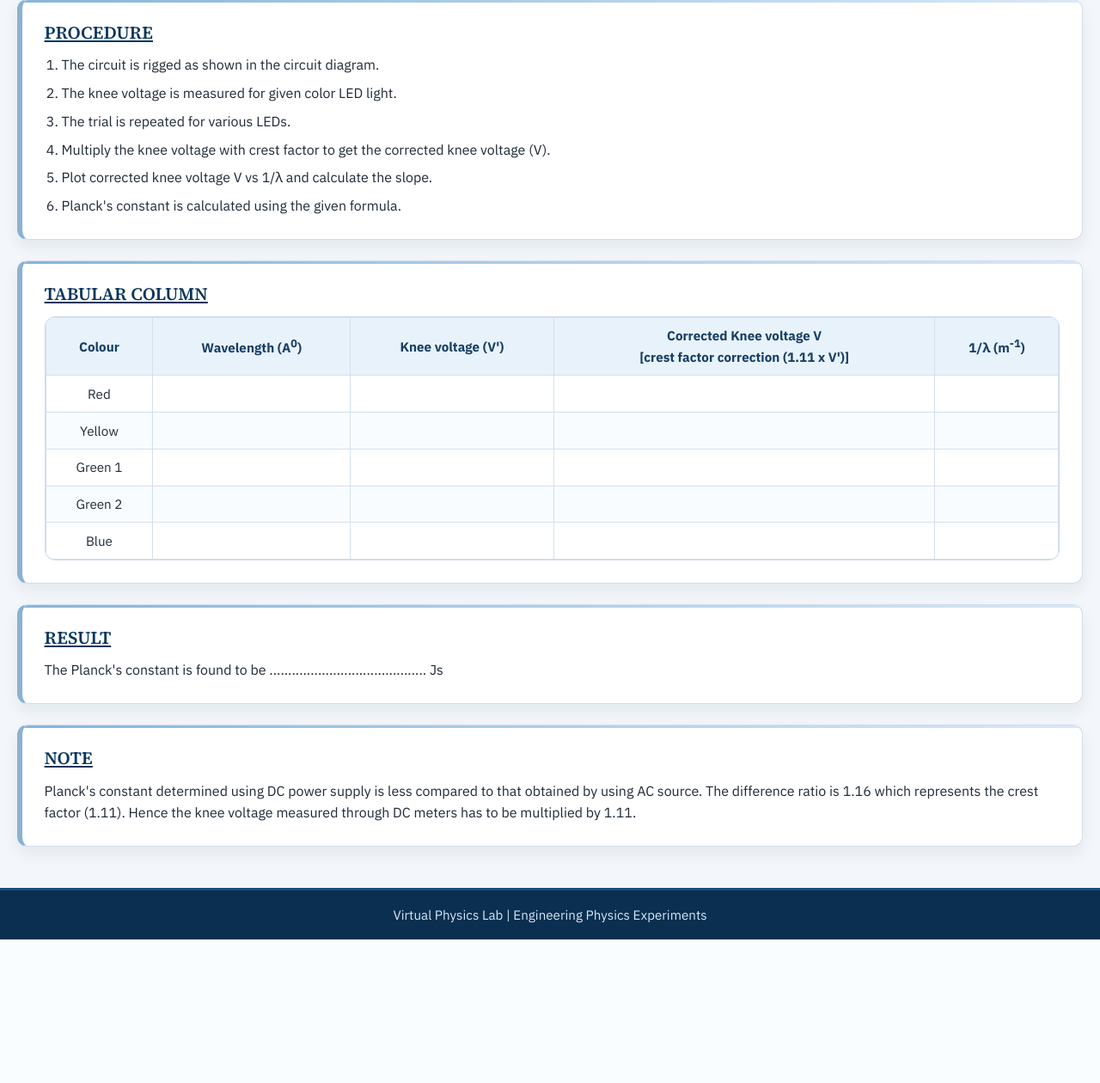
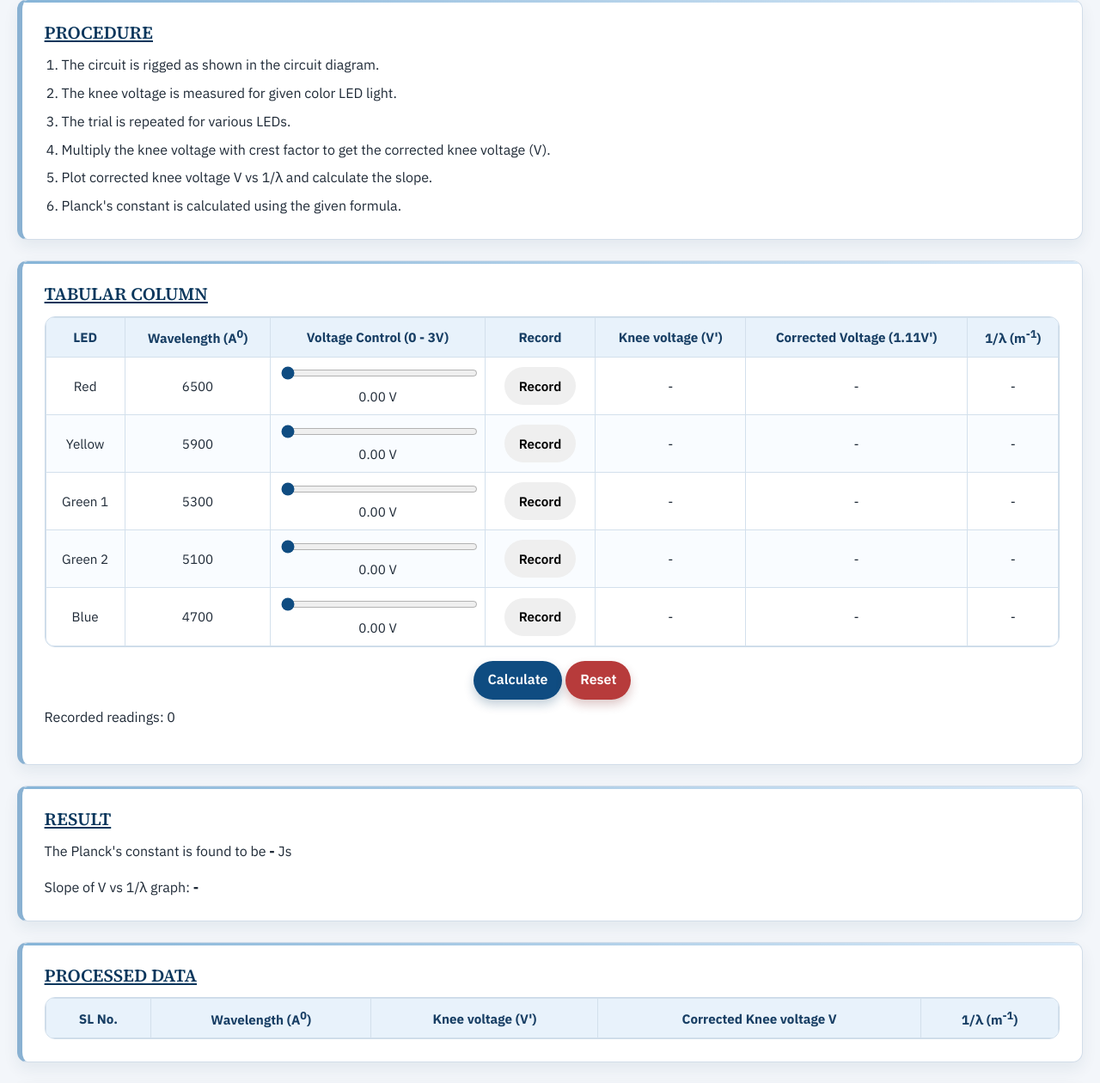
Before and after one commit to sushxnth17/virtual-physics-lab, a Flask app: page /experiments/planck in a window 1280 px wide. Shown: the part 2310-3570 px from the top of the page at 86% size. Before the commit the page ends 3403 px from the top, so only its background shows below. Run offline with Flask 3, Linux system fonts and the light colour scheme; lists and menus that the app fills with data are empty.

Commit message:
Update HTML structure to support simulation logic and JS integration

```diff
--- a/templates/planck.html
+++ b/templates/planck.html
@@ -101,60 +101,154 @@
 	<section class="experiment-section">
 		<h3><u>TABULAR COLUMN</u></h3>
 		<div class="table-container">
-			<table class="observation-table">
+			<table class="observation-table" id="ledTable">
 				<thead>
 					<tr>
-						<th>Colour</th>
+						<th>LED</th>
 						<th>Wavelength (A<sup>0</sup>)</th>
+						<th>Voltage Control (0 - 3V)</th>
+						<th>Record</th>
 						<th>Knee voltage (V')</th>
-						<th>Corrected Knee voltage V<br>[crest factor correction (1.11 x V')]</th>
+						<th>Corrected Voltage (1.11V')</th>
 						<th>1/&lambda; (m<sup>-1</sup>)</th>
 					</tr>
 				</thead>
 				<tbody>
-					<tr>
-						<td>Red</td>
-						<td></td>
-						<td></td>
-						<td></td>
-						<td></td>
+					<tr data-led-row data-color="red" data-wavelength="6500" data-threshold="1.8">
+						<td>
+							<div class="planck-led-cell">
+								<span class="planck-led planck-led-red" data-led-indicator></span>
+								<span>Red</span>
+							</div>
+						</td>
+						<td>6500</td>
+						<td>
+							<div class="planck-slider-wrap">
+								<input type="range" min="0" max="3" step="0.01" value="0" class="voltage-slider" data-voltage-slider>
+								<span class="slider-value" data-voltage-display>0.00 V</span>
+							</div>
+						</td>
+						<td><button type="button" class="btn record-btn" data-record-btn>Record</button></td>
+						<td data-knee-voltage>-</td>
+						<td data-corrected-voltage>-</td>
+						<td data-inverse-lambda>-</td>
 					</tr>
-					<tr>
-						<td>Yellow</td>
-						<td></td>
-						<td></td>
-						<td></td>
-						<td></td>
+					<tr data-led-row data-color="yellow" data-wavelength="5900" data-threshold="2.0">
+						<td>
+							<div class="planck-led-cell">
+								<span class="planck-led planck-led-yellow" data-led-indicator></span>
+								<span>Yellow</span>
+							</div>
+						</td>
+						<td>5900</td>
+						<td>
+							<div class="planck-slider-wrap">
+								<input type="range" min="0" max="3" step="0.01" value="0" class="voltage-slider" data-voltage-slider>
+								<span class="slider-value" data-voltage-display>0.00 V</span>
+							</div>
+						</td>
+						<td><button type="button" class="btn record-btn" data-record-btn>Record</button></td>
+						<td data-knee-voltage>-</td>
+						<td data-corrected-voltage>-</td>
+						<td data-inverse-lambda>-</td>
 					</tr>
-					<tr>
-						<td>Green 1</td>
-						<td></td>
-						<td></td>
-						<td></td>
-						<td></td>
+					<tr data-led-row data-color="green" data-wavelength="5300" data-threshold="2.2">
+						<td>
+							<div class="planck-led-cell">
+								<span class="planck-led planck-led-green" data-led-indicator></span>
+								<span>Green 1</span>
+							</div>
+						</td>
+						<td>5300</td>
+						<td>
+							<div class="planck-slider-wrap">
+								<input type="range" min="0" max="3" step="0.01" value="0" class="voltage-slider" data-voltage-slider>
+								<span class="slider-value" data-voltage-display>0.00 V</span>
+							</div>
+						</td>
+						<td><button type="button" class="btn record-btn" data-record-btn>Record</button></td>
+						<td data-knee-voltage>-</td>
+						<td data-corrected-voltage>-</td>
+						<td data-inverse-lambda>-</td>
 					</tr>
-					<tr>
-						<td>Green 2</td>
-						<td></td>
-						<td></td>
-						<td></td>
-						<td></td>
+					<tr data-led-row data-color="green" data-wavelength="5100" data-threshold="2.2">
+						<td>
+							<div class="planck-led-cell">
+								<span class="planck-led planck-led-green" data-led-indicator></span>
+								<span>Green 2</span>
+							</div>
+						</td>
+						<td>5100</td>
+						<td>
+							<div class="planck-slider-wrap">
+								<input type="range" min="0" max="3" step="0.01" value="0" class="voltage-slider" data-voltage-slider>
+								<span class="slider-value" data-voltage-display>0.00 V</span>
+							</div>
+						</td>
+						<td><button type="button" class="btn record-btn" data-record-btn>Record</button></td>
+						<td data-knee-voltage>-</td>
+						<td data-corrected-voltage>-</td>
+						<td data-inverse-lambda>-</td>
 					</tr>
-					<tr>
-						<td>Blue</td>
-						<td></td>
-						<td></td>
-						<td></td>
-						<td></td>
+					<tr data-led-row data-color="blue" data-wavelength="4700" data-threshold="2.5">
+						<td>
+							<div class="planck-led-cell">
+								<span class="planck-led planck-led-blue" data-led-indicator></span>
+								<span>Blue</span>
+							</div>
+						</td>
+						<td>4700</td>
+						<td>
+							<div class="planck-slider-wrap">
+								<input type="range" min="0" max="3" step="0.01" value="0" class="voltage-slider" data-voltage-slider>
+								<span class="slider-value" data-voltage-display>0.00 V</span>
+							</div>
+						</td>
+						<td><button type="button" class="btn record-btn" data-record-btn>Record</button></td>
+						<td data-knee-voltage>-</td>
+						<td data-corrected-voltage>-</td>
+						<td data-inverse-lambda>-</td>
 					</tr>
 				</tbody>
 			</table>
 		</div>
+		<div class="u-mt-4 u-text-center">
+			<button type="button" id="calculateBtn" class="btn btn-primary">Calculate</button>
+			<button type="button" id="resetBtn" class="btn btn-danger">Reset</button>
+		</div>
+		<p id="recordedCount" class="u-mt-2">Recorded readings: 0</p>
+		<p id="planckError" class="u-mt-2" style="display:none; color:#b00020;"></p>
 	</section>
 
 	<section class="experiment-section">
 		<h3><u>RESULT</u></h3>
-		<p>The Planck's constant is found to be .......................................... Js</p>
+		<p>The Planck's constant is found to be <strong><span id="planckConstant">-</span></strong> Js</p>
+		<p>Slope of V vs 1/&lambda; graph: <strong><span id="slopeValue">-</span></strong></p>
+	</section>
+
+	<section class="experiment-section">
+		<h3><u>PROCESSED DATA</u></h3>
+		<div class="table-container">
+			<table class="observation-table">
+				<thead>
+					<tr>
+						<th>SL No.</th>
+						<th>Wavelength (A<sup>0</sup>)</th>
+						<th>Knee voltage (V')</th>
+						<th>Corrected Knee voltage V</th>
+						<th>1/&lambda; (m<sup>-1</sup>)</th>
+					</tr>
+				</thead>
+				<tbody id="processedDataBody"></tbody>
+			</table>
+		</div>
+	</section>
+
+	<section class="graphs-section">
+		<h3><u>GRAPH</u></h3>
+		<div class="chart-frame">
+			<canvas id="planckChart"></canvas>
+		</div>
 	</section>
 
 	<section class="experiment-section">
@@ -168,3 +262,7 @@
 </div>
 
 {% endblock %}
+
+{% block scripts %}
+<script src="{{ url_for('static', filename='js/experiments/planck_sim.js') }}"></script>
+{% endblock %}
```
